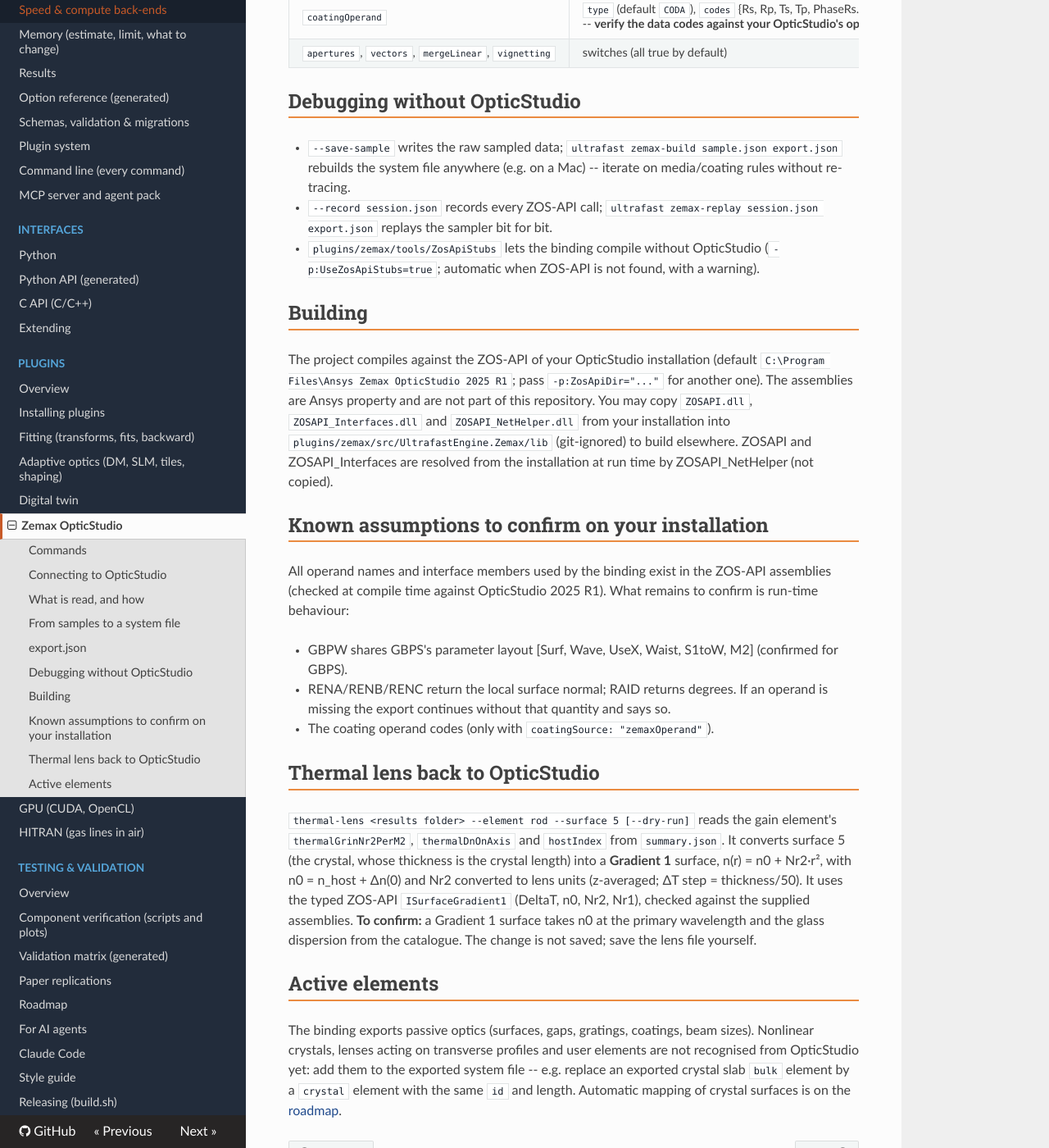
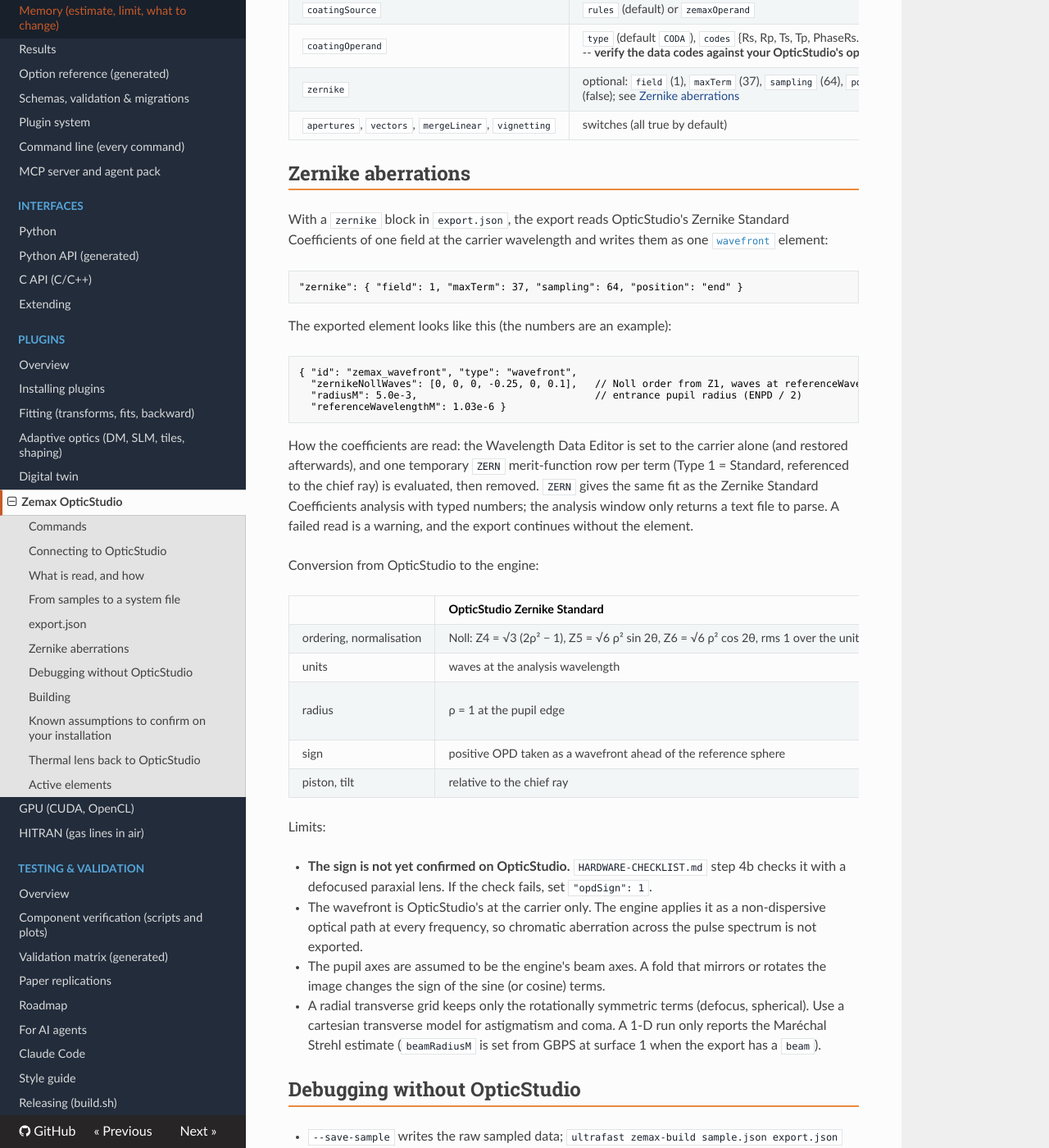
Before and after one commit to JosephCodemard/UltrafastEngine, an MkDocs documentation site: the page built from docs/plugins/zemax.md, in a window 1280 px wide and 1400 px high, scrolled down 3757 px. Shown: the whole window at 82% size. Built offline with MkDocs 1.6.1, drawn with Linux system fonts in a browser that asks for light colours; nearby versions of some CDN libraries; some of the changed text lies outside the part shown.

Commit message:
WP Z2: Zernike aberrations from OpticStudio into an engine wavefront element
IOpticStudio.ReadZernikeStandard (ZERN rows, ENPD/EXPD in ZosAnalyses.cs; fake, record/replay, sample file),
export block "zernike", SystemBuilder.BuildWavefront (Noll order unchanged, waves at the carrier, radiusM =
entrance pupil radius, opdSign -1, piston dropped). Tests on the fake path, docs, hardware checklist step 4b.

Co-Authored-By: Claude Opus 5.5 <noreply@anthropic.com>

````diff
--- a/docs/plugins/zemax.md
+++ b/docs/plugins/zemax.md
@@ -85,6 +85,7 @@ different export settings (no OpticStudio); `zemax-replay` re-runs the sampler o
 | surface normals | **RENA/RENB/RENC** (rotated to global coordinates) |
 | index of each medium | `ILensDataEditor.GetIndex` (relative to air) |
 | Gaussian beam | **GBPS** (radius) and **GBPW** (waist) at every surface via temporary merit-function rows (removed again) |
+| wavefront (optional) | **ZERN** (Zernike Standard, one temporary row per term) at the carrier, **ENPD** / **EXPD** pupil diameters (`zernike`, see [Zernike aberrations](#zernike-aberrations)) |
 | coatings (optional) | merit operand (`coatingSource: "zemaxOperand"`, see below) or rules |
 | environment | System > Environment temperature and pressure |
 
@@ -124,7 +125,53 @@ See `plugins/zemax/src/UltrafastEngine.Zemax/examples/export.json` (fully commen
 | `coatings[]` | `matchComment` / `matchCoating` / `matchMaterial` / `matchType`, `coating` (coating JSON), `lidt`, `roughnessRmsM` |
 | `coatingSource` | `rules` (default) or `zemaxOperand` |
 | `coatingOperand` | `type` (default `CODA`), `codes` {Rs, Rp, Ts, Tp, PhaseRs...}, `dataArgument`, `phaseInDegrees` -- **verify the data codes against your OpticStudio's operand help before use**; a sanity check (R + T <= 1) disables it if the values look wrong |
+| `zernike` | optional: `field` (1), `maxTerm` (37), `sampling` (64), `position` (`end` / `start`), `radiusM`, `opdSign` (-1), `removePiston` (true), `removeTilt` (false); see [Zernike aberrations](#zernike-aberrations) |
 | `apertures`, `vectors`, `mergeLinear`, `vignetting` | switches (all true by default) |
+
+## Zernike aberrations
+
+With a `zernike` block in `export.json`, the export reads OpticStudio's Zernike Standard Coefficients of one field at
+the carrier wavelength and writes them as one [`wavefront`](../reference/components.md#aberrations) element:
+
+```jsonc
+"zernike": { "field": 1, "maxTerm": 37, "sampling": 64, "position": "end" }
+```
+
+The exported element looks like this (the numbers are an example):
+
+```jsonc
+{ "id": "zemax_wavefront", "type": "wavefront",
+  "zernikeNollWaves": [0, 0, 0, -0.25, 0, 0.1],   // Noll order from Z1, waves at referenceWavelengthM
+  "radiusM": 5.0e-3,                              // entrance pupil radius (ENPD / 2)
+  "referenceWavelengthM": 1.03e-6 }
+```
+
+How the coefficients are read: the Wavelength Data Editor is set to the carrier alone (and restored afterwards), and
+one temporary `ZERN` merit-function row per term (Type 1 = Standard, referenced to the chief ray) is evaluated, then
+removed. `ZERN` gives the same fit as the Zernike Standard Coefficients analysis with typed numbers; the analysis
+window only returns a text file to parse. A failed read is a warning, and the export continues without the element.
+
+Conversion from OpticStudio to the engine:
+
+| | OpticStudio Zernike Standard | engine `zernikeNollWaves` | conversion |
+|---|---|---|---|
+| ordering, normalisation | Noll: Z4 = √3 (2ρ² − 1), Z5 = √6 ρ² sin 2θ, Z6 = √6 ρ² cos 2θ, rms 1 over the unit disc | the same (`Optics/ComponentTerms.cs`, `Zernike`) | none |
+| units | waves at the analysis wavelength | waves at `referenceWavelengthM` | `referenceWavelengthM` = the carrier |
+| radius | ρ = 1 at the pupil edge | ρ = r / `radiusM` | `radiusM` = entrance pupil radius (ENPD / 2), because the engine's beam is the input beam; `zernike.radiusM` overrides it |
+| sign | positive OPD taken as a wavefront ahead of the reference sphere | W > 0 is extra optical path (phase exp(+iωW/c)) | coefficient × `opdSign` (default −1) |
+| piston, tilt | relative to the chief ray | Z1 would act as a group delay | Z1 dropped (`removePiston`); Z2, Z3 kept unless `removeTilt` |
+
+Limits:
+
+* **The sign is not yet confirmed on OpticStudio.** `HARDWARE-CHECKLIST.md` step 4b checks it with a defocused
+  paraxial lens. If the check fails, set `"opdSign": 1`.
+* The wavefront is OpticStudio's at the carrier only. The engine applies it as a non-dispersive optical path at every
+  frequency, so chromatic aberration across the pulse spectrum is not exported.
+* The pupil axes are assumed to be the engine's beam axes. A fold that mirrors or rotates the image changes the sign
+  of the sine (or cosine) terms.
+* A radial transverse grid keeps only the rotationally symmetric terms (defocus, spherical). Use a cartesian
+  transverse model for astigmatism and coma. A 1-D run only reports the Maréchal Strehl estimate (`beamRadiusM` is set
+  from GBPS at surface 1 when the export has a `beam`).
 
 ## Debugging without OpticStudio
 
@@ -153,6 +200,8 @@ time against OpticStudio 2025 R1). What remains to confirm is run-time behaviour
 * RENA/RENB/RENC return the local surface normal; RAID returns degrees. If an operand is missing the export
   continues without that quantity and says so.
 * The coating operand codes (only with `coatingSource: "zemaxOperand"`).
+* The `ZERN` parameter layout [Term, Wave, Samp, Field, Type, Epsilon, Vertex], ENPD / EXPD as diameters, and the OPD sign
+  (only with `zernike`).
 
 ## Thermal lens back to OpticStudio
 
````
Also changed, not shown: CHANGELOG.md (+3 -0 lines), HANDOFF.md (deleted, +0 -49 lines), docs/design/history.md (+20 -0 lines), docs/design/roadmap-internal.md (+1 -1 lines), docs/reference/validation-matrix.md (+5 -2 lines), docs/testing.md (+1 -1 lines), plugins/zemax/HARDWARE-CHECKLIST.md (+23 -0 lines), 1 other file.
